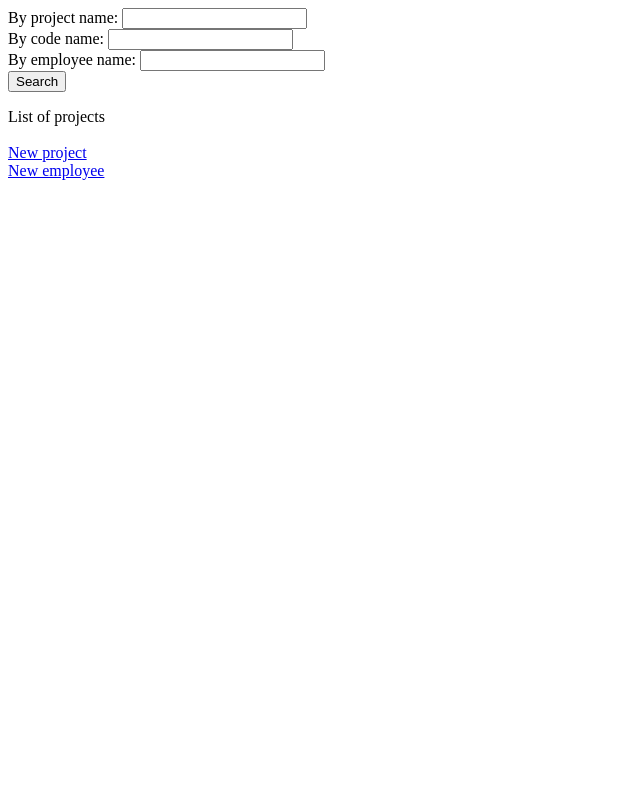
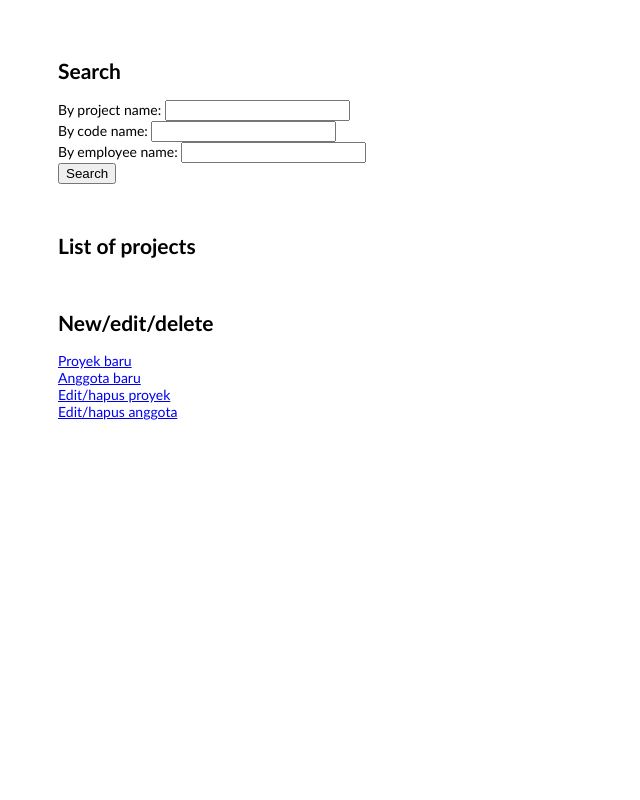
Before and after one commit to atikadr/CV_generator, a PHP site: page / in a window 1280 px wide. Shown: the whole page, without its empty margins (0-640 px from the left). Run offline with PHP 8.4, Linux system fonts and the light colour scheme; data that the repository does not hold is empty.

Commit message:
Added edit project

```diff
--- a/index.php
+++ b/index.php
@@ -1,11 +1,19 @@
 <html>
+
+<head>
+	<link rel="stylesheet" type="text/css" href="main.css">
+</head>
+
 <body>
+<h2>Search</h2>
 <form method="get" action="search_result.php">
 	By project name: <input type ="text" name="projectname" id="projectname"><br>
 	By code name: <input type ="text" name="codename" id="codename"><br>
 	By employee name: <input type ="text" name="employeename" id="employeename"><br>
 	<input value = "Search" type="submit">
 </form>
+
+<br>
 
 <?php
 
@@ -15,16 +23,13 @@
 
 	$projects = mysqli_query($con,"SELECT * FROM project");
 
-	echo "List of projects<br />";
+	echo "<h2>List of projects</h2>";
 
 	while($row = mysqli_fetch_array($projects)){
 		$projectname = $row['project_name'];
 		$projectenddate = $row['end_time'];
 		$pieces = explode(" ", $projectname);
 		$newstring = NULL;
-
-		//echo $pieces[0];
-		//echo $pieces[1];
 
 		for($i = 0 ; $i < count($pieces) ; $i++){
 			$newstring = $newstring . $pieces[$i];
@@ -36,10 +41,14 @@
 
 	$employees = mysqli_query($con,"SELECT * FROM Employee");
 ?>
+<br>
 
-<br>
-<a href = new_project.php>New project</a><br>
-<a href = new_employee.php>New employee</a>
+<h2>New/edit/delete</h2>
+
+<a href = new_project.php>Proyek baru</a><br>
+<a href = new_employee.php>Anggota baru</a><br>
+<a href = edit_project.php>Edit/hapus proyek</a><br>
+<a href = edit_employee.php>Edit/hapus anggota</a><br>
 
 </body>
 </html>
--- /dev/null
+++ b/main.css
@@ -0,0 +1,11 @@
+body
+{
+	font-family:"Calibri";
+	font-size:14px;
+	padding: 50px;
+}
+
+h1
+{
+	font-family:"Calibri";
+}
--- a/new_employee.php
+++ b/new_employee.php
@@ -1,4 +1,8 @@
 <html>
+
+<head>
+	<link rel="stylesheet" type="text/css" href="main.css">
+</head>
 
 <h1>New Employee</h1>
 <body>
--- a/new_project.php
+++ b/new_project.php
@@ -1,4 +1,8 @@
 <html>
+
+<head>
+	<link rel="stylesheet" type="text/css" href="main.css">
+</head>
 
 <h1>New Project</h1>
 <body>
--- a/new_project_success.php
+++ b/new_project_success.php
@@ -1,4 +1,9 @@
 <html>
+
+<head>
+	<link rel="stylesheet" type="text/css" href="main.css">
+</head>
+
 <h1>New Project (2)</h1>
 <body>
 
```
Also changed, not shown: add_employee_to_project.php (+5 -2 lines), edit_project.php (added, +10 -0 lines), new_employee_success.php (+7 -1 lines), search_result.php (+17 -3 lines).
